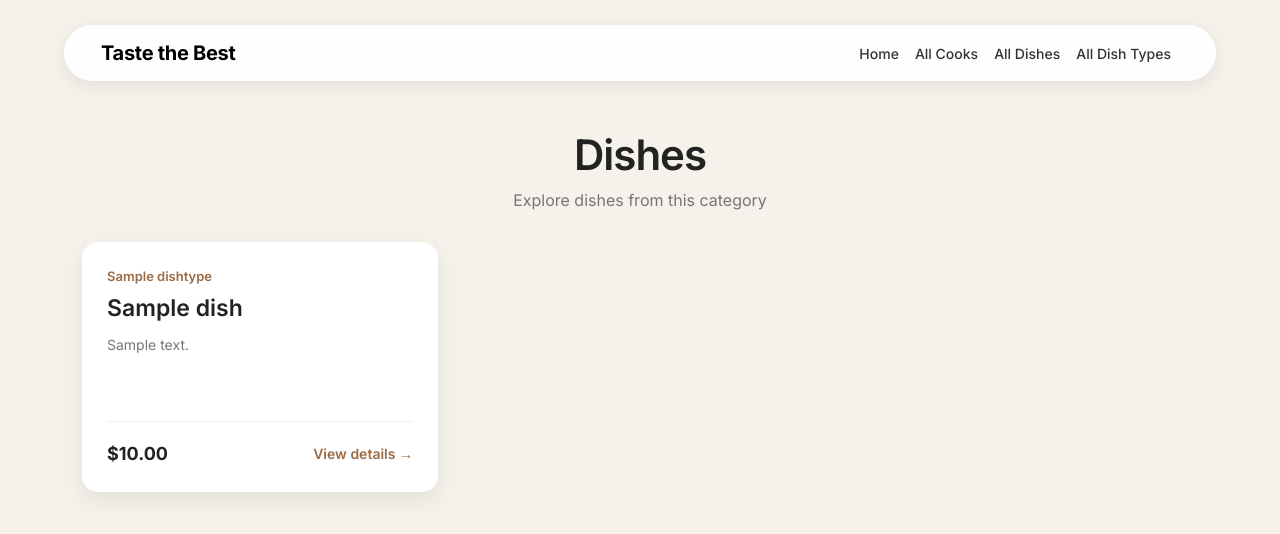
After one commit to GGZahar1/Restaurant-kitchen-service, a Django app: page /dish-types/1/dishes/ in a window 1280 px wide. The commit adds this page. Shown: the top 534 px of the page. Run offline with Django 5.2, Linux system fonts and the light colour scheme; tables that the repository leaves empty hold one stand-in row (values such as "Sample post").

Commit message:
Add dish filtering by dish type

```diff
--- a/kitchen/urls.py
+++ b/kitchen/urls.py
@@ -1,5 +1,8 @@
 from django.urls import path
-from .views import index, CookListView, DishTypeListView, DishListView, DishDetailView, CookDetailView
+from django.views import View
+
+from .views import index, CookListView, DishTypeListView, DishListView, DishDetailView, CookDetailView, \
+    DishTypeDishListView
 
 urlpatterns = [
     path("", index, name="home"),
@@ -7,7 +10,8 @@ urlpatterns = [
     path("dish_types/", DishTypeListView.as_view(), name="dish-type-list"),
     path("dishes/", DishListView.as_view(), name="dish-list"),
     path("dishes/<int:pk>/", DishDetailView.as_view(), name="dish-detail"),
-    path("cooks/<int:pk>/", CookDetailView.as_view(), name="cook-detail")
+    path("cooks/<int:pk>/", CookDetailView.as_view(), name="cook-detail"),
+    path("dish-types/<int:pk>/dishes/", DishTypeDishListView.as_view(), name="dish-type-dishes-list")
 ]
 
 app_name = "kitchen"
--- a/kitchen/views.py
+++ b/kitchen/views.py
@@ -1,5 +1,6 @@
 from django.contrib.auth import get_user_model
 from django.contrib.auth.models import AbstractUser
+from django.db.models import QuerySet
 from django.http import HttpResponse, HttpRequest
 from django.shortcuts import render
 from django.views import generic
@@ -22,10 +23,26 @@ class CookListView(generic.ListView):
     template_name = "kitchen/cook-list.html"
 
 
+class CookDetailView(generic.DetailView):
+    model = Cook
+    queryset = Cook.objects.prefetch_related("dishes")
+    template_name = "kitchen/cook-detail.html"
+
+
 class DishTypeListView(generic.ListView):
     model = DishType
     paginate_by = 6
     template_name = "kitchen/dish-type-list.html"
+
+
+class DishTypeDishListView(generic.ListView):
+    model = Dish
+    template_name = "kitchen/dish-type-dish-list.html"
+
+    def get_queryset(self) -> QuerySet:
+        return Dish.objects.filter(
+            dish_type_id=self.kwargs["pk"]
+        )
 
 
 class DishListView(generic.ListView):
@@ -38,9 +55,3 @@ class DishDetailView(generic.DetailView):
     model = Dish
     template_name = "kitchen/dish-detail.html"
     queryset = Dish.objects.select_related("dish_type").prefetch_related("cooks")
-
-
-class CookDetailView(generic.DetailView):
-    model = Cook
-    queryset = Cook.objects.prefetch_related("dishes")
-    template_name = "kitchen/cook-detail.html"
--- /dev/null
+++ b/templates/kitchen/dish-type-dish-list.html
@@ -0,0 +1,71 @@
+{% extends "base.html" %}
+
+{% block title %}
+  Dishes
+{% endblock %}
+
+{% block content %}
+
+  <div class="container dishes-page">
+
+    <div class="dishes-header">
+      <h1>Dishes</h1>
+      <p>Explore dishes from this category</p>
+    </div>
+
+    <div class="row g-4">
+
+      {% for dish in dish_list %}
+
+        <div class="col-lg-4 col-md-6">
+
+          <div class="dish-card">
+
+            <div>
+              <p class="dish-type">
+                {{ dish.dish_type.name }}
+              </p>
+
+              <h2 class="dish-name">
+                {{ dish.name }}
+              </h2>
+
+              <p class="dish-description">
+                {{ dish.description }}
+              </p>
+            </div>
+
+            <div class="dish-footer">
+
+              <span class="dish-price">
+                ${{ dish.price }}
+              </span>
+
+              <a
+                href="{% url 'kitchen:dish-detail' pk=dish.pk %}"
+                class="dish-details"
+              >
+                View details →
+              </a>
+
+            </div>
+
+          </div>
+
+        </div>
+
+      {% empty %}
+
+        <div class="col-12">
+          <p class="text-center">
+            There are no dishes of this type.
+          </p>
+        </div>
+
+      {% endfor %}
+
+    </div>
+
+  </div>
+
+{% endblock %}
--- a/templates/kitchen/dish-type-list.html
+++ b/templates/kitchen/dish-type-list.html
@@ -25,7 +25,7 @@
               {{ dish_type.name }}
             </h2>
 
-            <a href="#" class="dish-type-details">
+            <a href="{% url "kitchen:dish-type-dishes-list" dish_type.id %}" class="dish-type-details">
               View dishes →
             </a>
 
```
